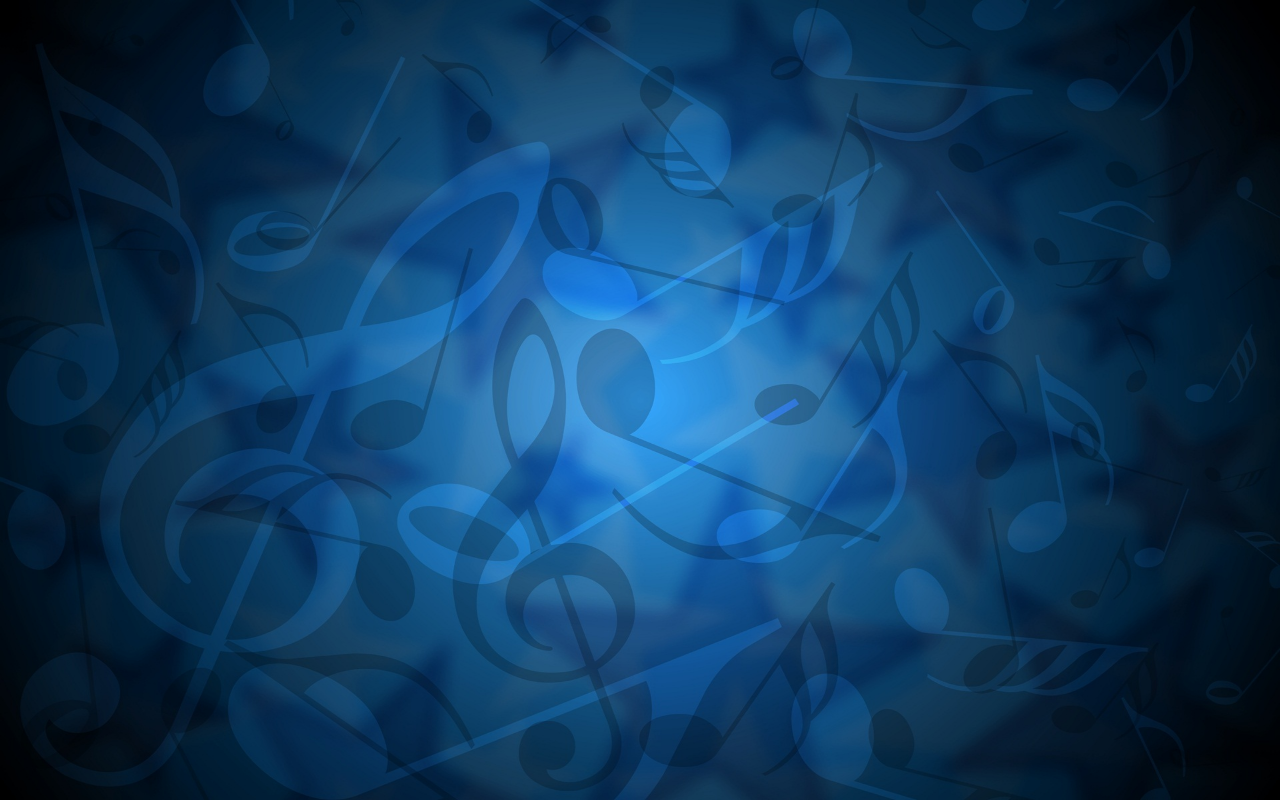
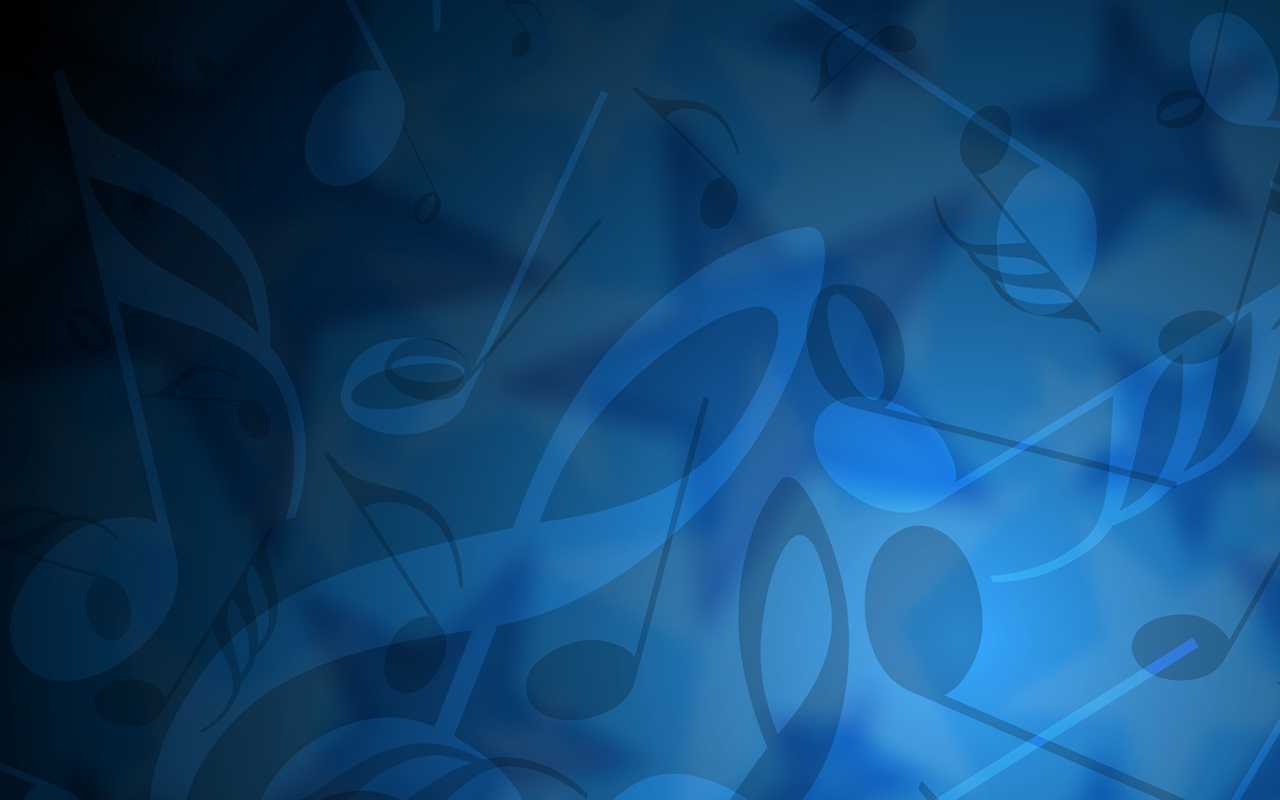
Before and after one commit to kraig9/CSCE-Project-3, a website: page info.html in a window 1280 px wide. Drawn offline with nearby package versions, Linux system fonts and the light colour scheme.

Commit message:
background image fix
Attempt to fix background image problem for info.html

```diff
--- a/info.html
+++ b/info.html
@@ -28,6 +28,5 @@ $(document).ready(function(){
 </script>
 </head>
 
-<body style="margin:0;">
-<img src="info-background.jpg" style="height:100%; width:100%;position:absolute;margin:0; z-index:-1">
+<body style="margin:0;" background="info-background.jpg">
 </body>
```
